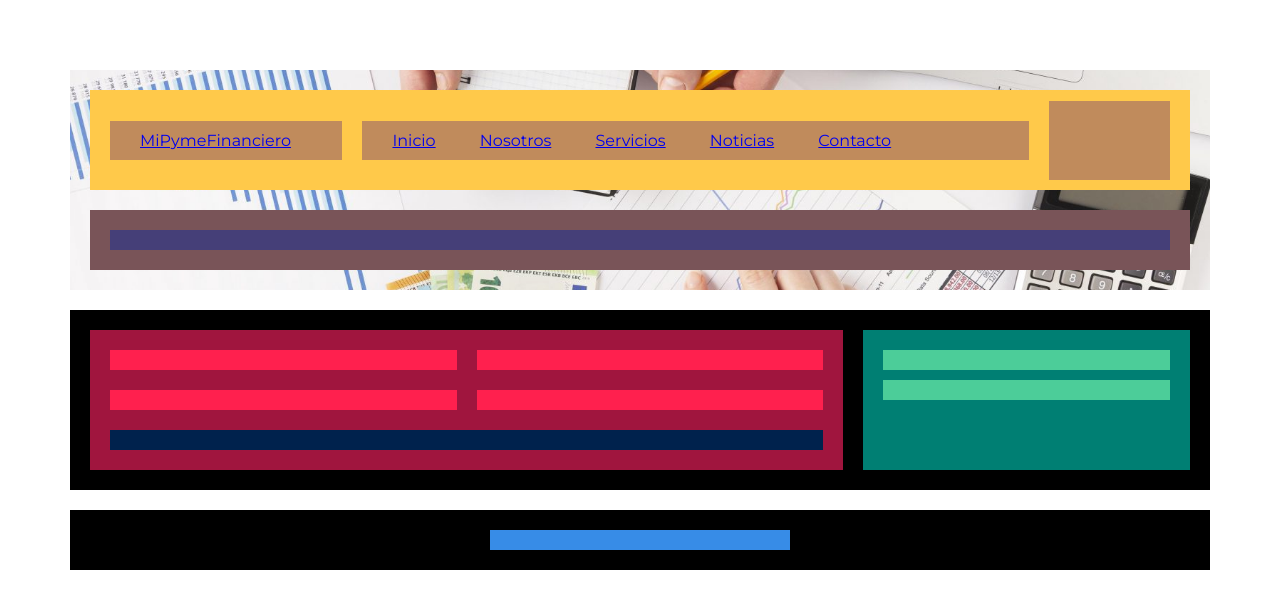
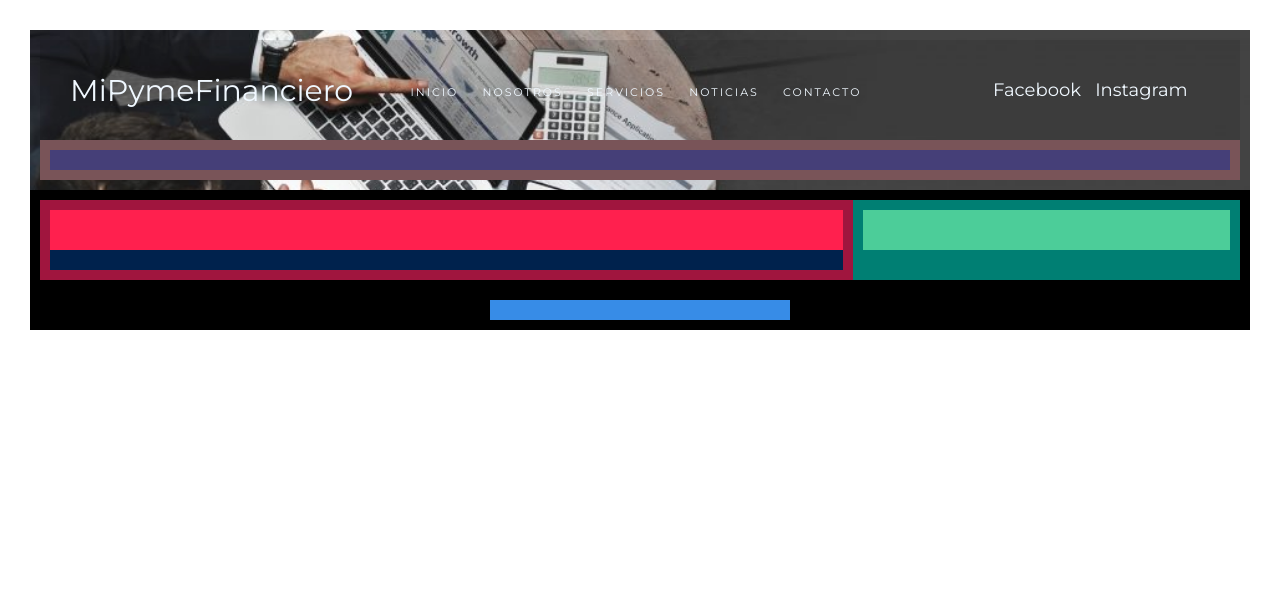
Before and after one commit to MarcosCasco1/Pag1-HTML, a plain HTML site: page index.html in a window 1280 px wide. Drawn offline with Linux system fonts and the light colour scheme.

Commit message:
Barra de Menu

```diff
--- a/CSS/estilos.css
+++ b/CSS/estilos.css
@@ -1,5 +1,5 @@
 *{
-    margin: 10px;
+    margin: 0px;
     padding: 10px;
     box-sizing: border-box;
 }
@@ -7,12 +7,15 @@ body{
     font-family: "Lora", serif;
     font-family: "Montserrat", sans-serif;
 }
+a{
+    text-decoration: none;
+}
 .padre{
     display: flex;
     flex-flow: column nowrap;
 }
     .header{
-    background: url(../img/img2.jpg);/*Esto de ../ nos ayuda a retroceder sobre un directorio*/
+    background: url(../img/img1.jpg);/*Esto de ../ nos ayuda a retroceder sobre un directorio*/
     background-position: center;/*Aqui le damos el aspecto que tendra la imagen*/
     background-attachment: contain;
     background-size: cover;
@@ -21,7 +24,7 @@ body{
     flex-flow: column nowrap;
     }
         .menu{
-            background: #FFC94A;
+            background: rgba(0,0,0,.1);/* PONERLE COLOR NEGRO CON DEGRADE*/
             display: flex;
             flex-flow: row nowrap;
             height: 100px;
@@ -29,22 +32,43 @@ body{
 
         }
             .logo{
-                background: #C08B5C;
+
                 flex:1 1 auto;
+            }
+                .logo a{
+                    color: aliceblue;
+                    font-size: 30px;
 
+                }
+                .logo a:hover{
+                    color: #e5e912;
+                }
+            .nav{
 
+                flex:5 1 auto;
             }
-            .nav{
-                background: #C08B5C;
-                flex:5 1 auto;
-
-
+                .nav a{
+                    color: aliceblue;
+                    font-size: 11px;
+                    text-transform: uppercase;
+                    padding: 0 10px;
+                    letter-spacing: 2px;
+                }
+                .nav a:hover{
+                    color: #e5e912;
+                }
+            .social{
+                flex:1 1 auto;
+                display: flex;
             }
-            .social{
-                background: #C08B5C ;
-                flex:1 1 auto;
-
-            }
+                .social a{
+                    font-size: 18px;
+                    color: aliceblue;
+                    padding: 0 5px;
+                }
+                .social a:hover{
+                    color: #2dceff;
+                }
         .texto-principal{
             background: #795458;
         }
--- a/index.html
+++ b/index.html
@@ -24,7 +24,8 @@
                     <a href="#">Contacto</a>
                 </nav>
                 <div class="social">
-                    <div><a href="#"></a></div>
+                    <div><a href="#"> Facebook</a>
+                        <a href="#"> Instagram</a></div>
                 </div>
             </div>
             <div class="texto-principal">
```
